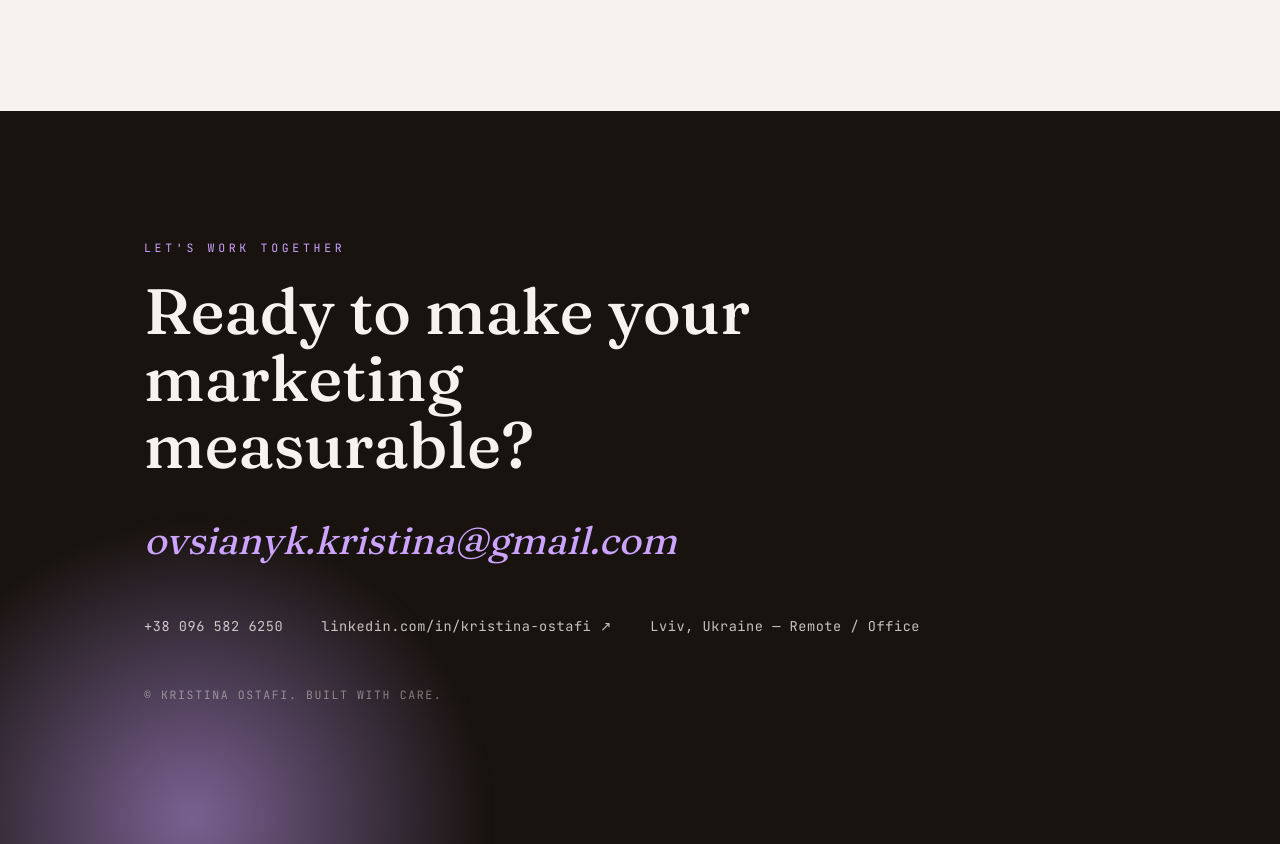
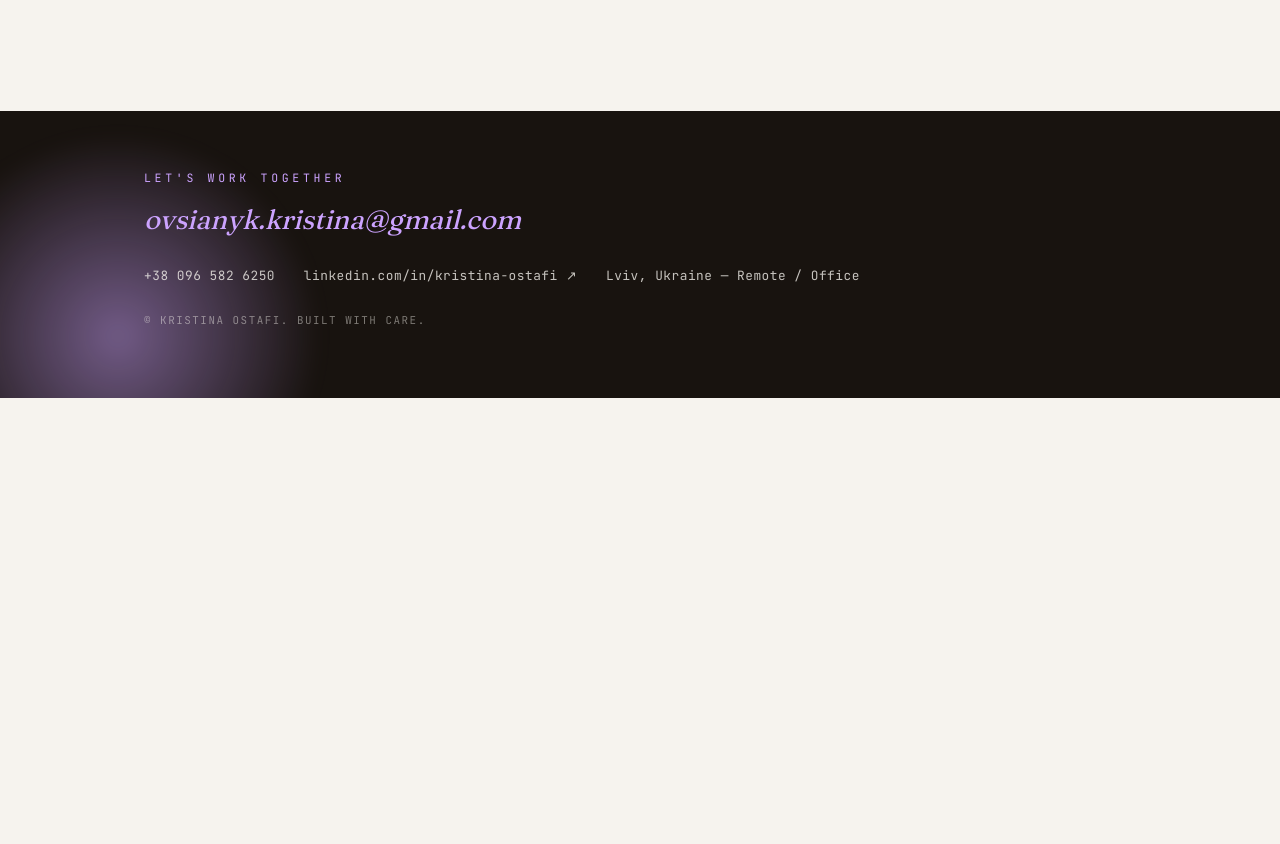
Before and after one commit to VladOSTAFI/kost-website, a Next.js app: page /en in a window 1280 px wide. Shown: the part 9109-9953 px from the top of the page. After the commit the page ends 9507 px from the top, so only its background shows below. Built offline with nearby package versions, Linux system fonts and the light colour scheme.

Commit message:
Compact footer and remove contact headline

```diff
--- a/app/[lang]/page.tsx
+++ b/app/[lang]/page.tsx
@@ -275,12 +275,13 @@ export default async function Home({
       {/* ───────────── CONTACT / FOOTER ───────────── */}
       <footer className="contact" id="contact">
         <div className="contact__glow" aria-hidden="true" />
-        <div className="shell">
-          <p className="eyebrow">{dict.contact.kicker}</p>
-          <h2 className="contact__headline">{dict.contact.headline}</h2>
-          <a className="contact__email" href={`mailto:${c.email}`}>
-            {c.email}
-          </a>
+        <div className="shell contact__inner">
+          <div className="contact__lead">
+            <p className="eyebrow">{dict.contact.kicker}</p>
+            <a className="contact__email" href={`mailto:${c.email}`}>
+              {c.email}
+            </a>
+          </div>
 
           <div className="contact__links">
             <a href={telHref}>{c.phone}</a>
--- a/app/globals.css
+++ b/app/globals.css
@@ -568,18 +568,18 @@ mark {
   position: relative;
   background: var(--ink);
   color: var(--bg);
-  padding-block: clamp(4rem, 11vw, 8rem);
+  padding-block: clamp(2.4rem, 5vw, 3.6rem);
   overflow: hidden;
 }
 .contact__glow {
   position: absolute;
-  bottom: -40%;
-  left: -10%;
-  width: min(640px, 90vw);
-  height: min(640px, 90vw);
+  bottom: -55%;
+  left: -8%;
+  width: min(440px, 70vw);
+  height: min(440px, 70vw);
   background: radial-gradient(
     circle,
-    rgba(204, 163, 255, 0.55) 0%,
+    rgba(204, 163, 255, 0.5) 0%,
     transparent 65%
   );
   filter: blur(10px);
@@ -592,19 +592,15 @@ mark {
 .contact .eyebrow {
   color: var(--accent);
 }
-.contact__headline {
-  font-family: var(--font-display);
-  font-weight: 450;
-  font-size: clamp(2rem, 6vw, 4rem);
-  line-height: 1.05;
-  margin: 1.2rem 0 2rem;
-  max-width: 16ch;
-  font-variation-settings: "opsz" 90, "WONK" 1;
+.contact__lead {
+  display: flex;
+  flex-direction: column;
+  gap: 0.7rem;
 }
 .contact__email {
   font-family: var(--font-display);
   font-style: italic;
-  font-size: clamp(1.4rem, 4vw, 2.4rem);
+  font-size: clamp(1.2rem, 3vw, 1.7rem);
   color: var(--accent);
   border-bottom: 2px solid transparent;
   transition: border-color 0.3s var(--ease);
@@ -615,10 +611,11 @@ mark {
 .contact__links {
   display: flex;
   flex-wrap: wrap;
-  gap: 1.4rem 2.4rem;
-  margin-top: 2.8rem;
+  align-items: center;
+  gap: 0.7rem 1.8rem;
+  margin-top: 1.4rem;
   font-family: var(--font-mono);
-  font-size: 0.85rem;
+  font-size: 0.8rem;
   letter-spacing: 0.04em;
   color: rgba(246, 243, 238, 0.78);
 }
@@ -626,9 +623,9 @@ mark {
   color: var(--accent);
 }
 .contact__copyright {
-  margin-top: 3rem;
+  margin-top: 1.6rem;
   font-family: var(--font-mono);
-  font-size: 0.72rem;
+  font-size: 0.68rem;
   letter-spacing: 0.14em;
   text-transform: uppercase;
   color: rgba(246, 243, 238, 0.45);
--- a/app/i18n/en.ts
+++ b/app/i18n/en.ts
@@ -263,7 +263,6 @@ const en: Dictionary = {
   ],
   contact: {
     kicker: "Let's work together",
-    headline: "Ready to make your marketing measurable?",
     copyright: "© Kristina Ostafi. Built with care.",
   },
   login: {
--- a/app/i18n/types.ts
+++ b/app/i18n/types.ts
@@ -88,7 +88,7 @@ export interface Dictionary {
   detailKickers: { education: string; languages: string };
   education: { school: string; degree: string; period: string };
   languages: LangPair[];
-  contact: { kicker: string; headline: string; copyright: string };
+  contact: { kicker: string; copyright: string };
   login: {
     eyebrow: string;
     title: string;
--- a/app/i18n/uk.ts
+++ b/app/i18n/uk.ts
@@ -263,7 +263,6 @@ const uk: Dictionary = {
   ],
   contact: {
     kicker: "Працюймо разом",
-    headline: "Готові зробити ваш маркетинг вимірюваним?",
     copyright: "© Крістіна Остафі. Зроблено з турботою.",
   },
   login: {
```
